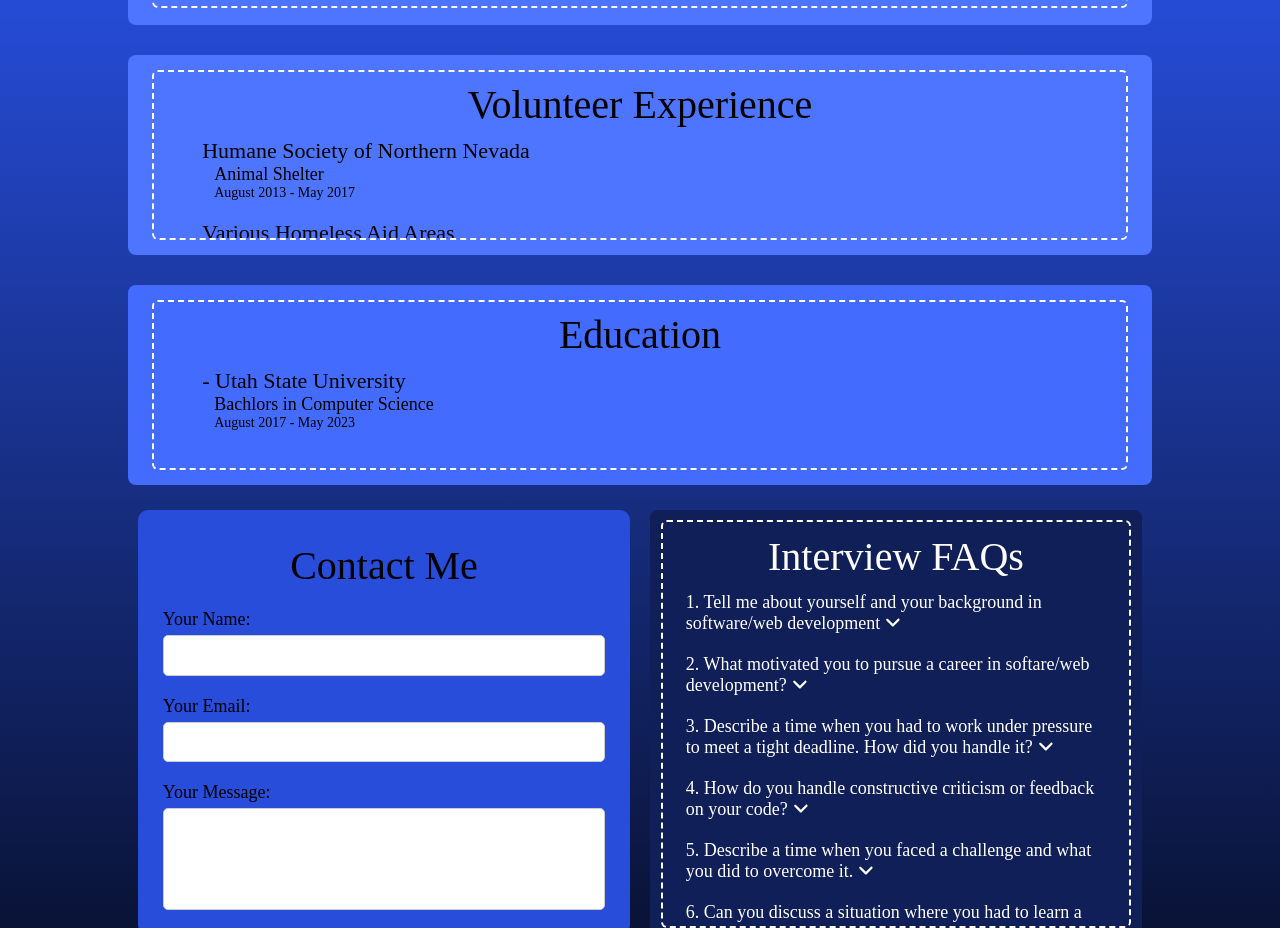
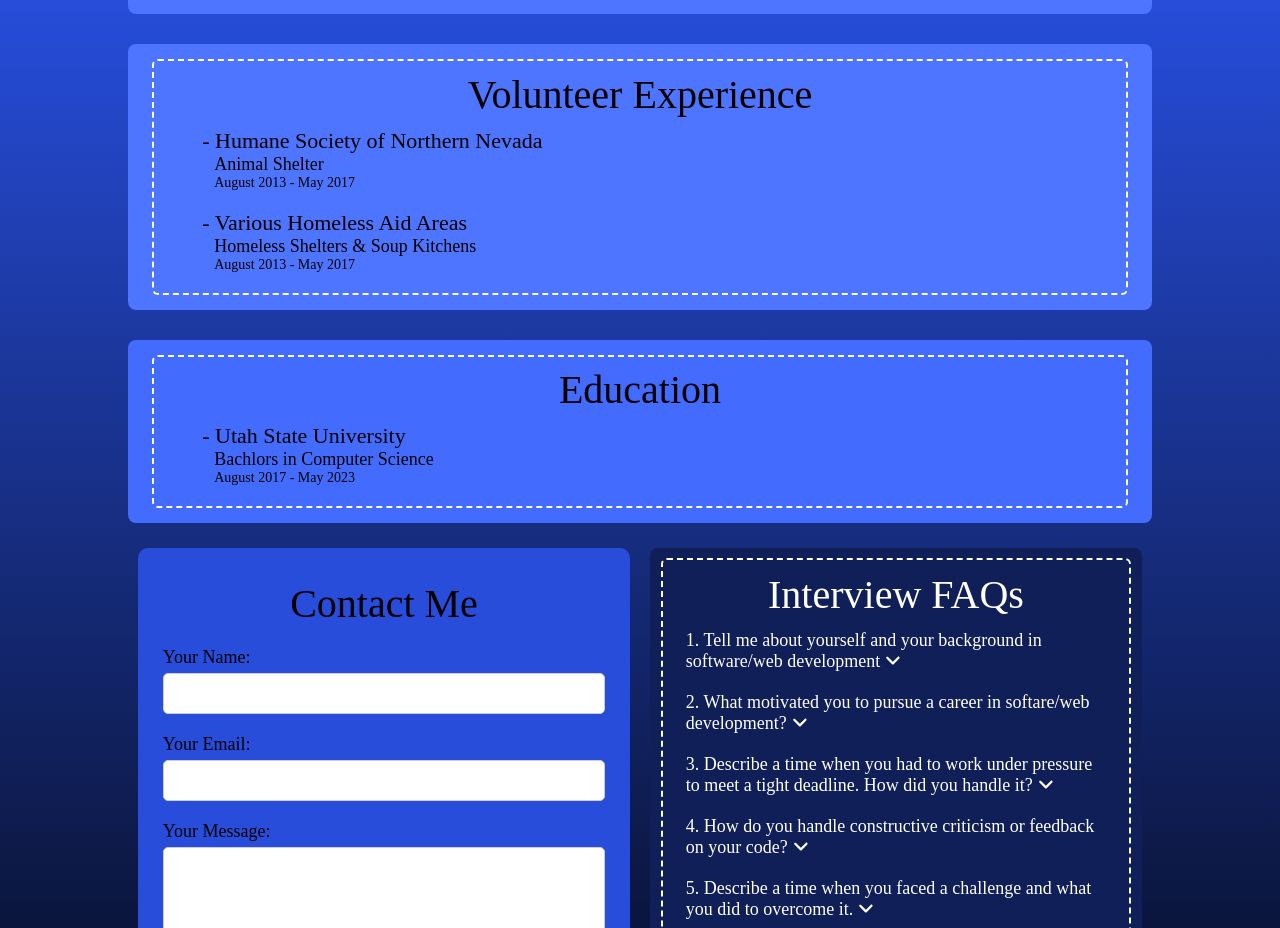
Before and after one commit to jennacioffi/personal-website, a React (Create React App) app: page / in a window 1280 px wide. Shown: the part 1554-2482 px from the top of the page. Built offline with nearby package versions, Linux system fonts and the light colour scheme; no server answers.

Commit message:
updated resume sizing of components

```diff
--- a/src/App.js
+++ b/src/App.js
@@ -80,12 +80,12 @@ function App() {
 
   const volunteerExpBulletPoints = [
     {
-      title: 'Humane Society of Northern Nevada',
+      title: '- Humane Society of Northern Nevada',
       subtitle: 'Animal Shelter',
       date: 'August 2013 - May 2017',
     },
     {
-      title: 'Various Homeless Aid Areas',
+      title: '- Various Homeless Aid Areas',
       subtitle: 'Homeless Shelters & Soup Kitchens',
       date: 'August 2013 - May 2017',
     }
--- a/src/components/Card/HorizontalCards/horizontal_card.js
+++ b/src/components/Card/HorizontalCards/horizontal_card.js
@@ -5,17 +5,7 @@ import styles from './horizontal_card.styles.js'; // Import your CSS styles
 export default function HorizontalCards({ title, bulletPoints, color }) {
   const backgroundColor = colors[color] || colors.defaultColor;
 
-  // Calculate the minimum height dynamically based on the number of bullet points
-  let minHeight;
-  if (title === 'Experience') {
-    minHeight = 275; // Set the minimum height for Experience card
-  } else if (title === 'Skills') {
-    minHeight = 225; // Set the minimum height for Skills card
-  } else if (title === 'Education') {
-    minHeight = 200; // Set the minimum height for Education card
-  } else {
-    minHeight = 200; // Default minimum height
-  }
+  const  containerHeight = bulletPoints.length * .75
 
   const bulletPointItems = bulletPoints.map((item, index) => (
     <div key={index} style={styles.bulletPointItemsContainer}>
@@ -31,7 +21,7 @@ export default function HorizontalCards({ title, bulletPoints, color }) {
     <div
       style={{
         ...styles.mainContainer,
-        height: `${Math.max(minHeight, bulletPoints.length * 80)}px`,
+        height: `${containerHeight}%`,
       }}
     >
       <div style={{ ...styles.cardBackgroundContainer, backgroundColor }}>
```
